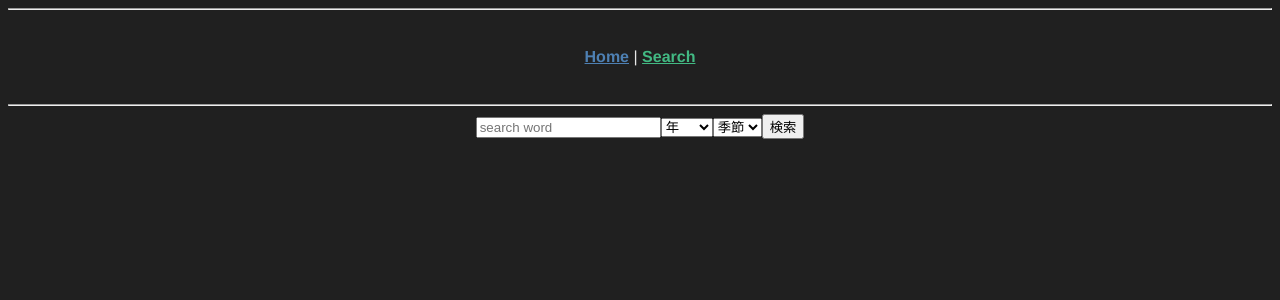
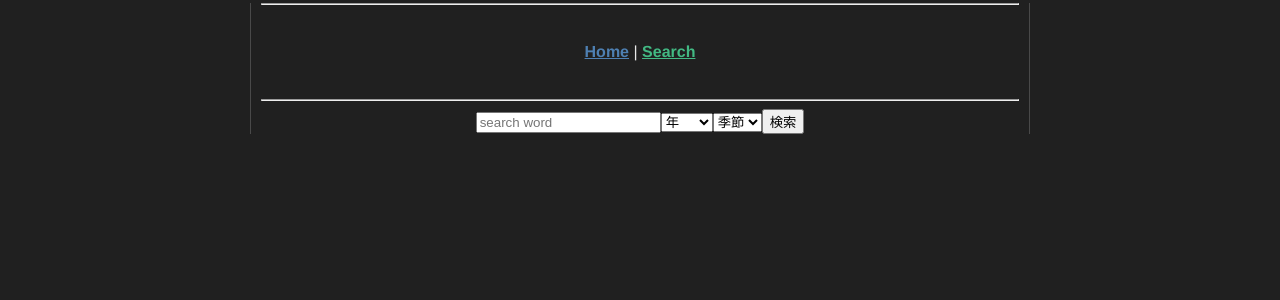
Before and after one commit to iwa0611/spa_vue, a Vue app: page /search in a window 1280 px wide. Shown: the top 300 px of the page. Built offline with nearby package versions, Linux system fonts and the light colour scheme.

Commit message:
[add]deploy用ファイル追加・css調整

```diff
--- a/src/App.vue
+++ b/src/App.vue
@@ -12,7 +12,15 @@
 
 <style>
 html {
+  width: 800px;
+  margin: 0 auto;
+}
+body {
+  margin: -5px 10px;
+  padding: 0 10px;
   background-color: rgb(32, 32, 32);
+  border: solid #494949;
+  border-width: 0 0.5px;
 }
 #app {
   font-family: Avenir, Helvetica, Arial, sans-serif;
--- a/src/components/AnimeInfo.vue
+++ b/src/components/AnimeInfo.vue
@@ -55,7 +55,8 @@ export default {
 <style>
 .add-remove  > button{
   position: absolute;
-  right: 30%;
+  right: 0;
+  top: 58px;
   color: wheat;
   background-color: rgb(65, 65, 219);
   border: 1px solid rgb(192, 198, 252);
@@ -78,22 +79,22 @@ export default {
   margin: 15px auto;
 }
 .list{
+  position: relative;
   margin-bottom: -6px;
 }
-.test{
+.list-box > img {
   object-fit: cover;
 }
 .list-img > img{
-  position: relative;
   width: 100%;
-  height: 300px;
+  height: 200px;
   border-radius: 0 0 12px 12px;
 }
 .list-img > img:hover {
   opacity: 0.4;
   transition: 0.7s;
 }
-.list > p{
+.list > p {
   text-align: left;
   margin: 10px;
   overflow-wrap: break-word;
```
Also changed, not shown: static.json (added, +7 -0 lines).
